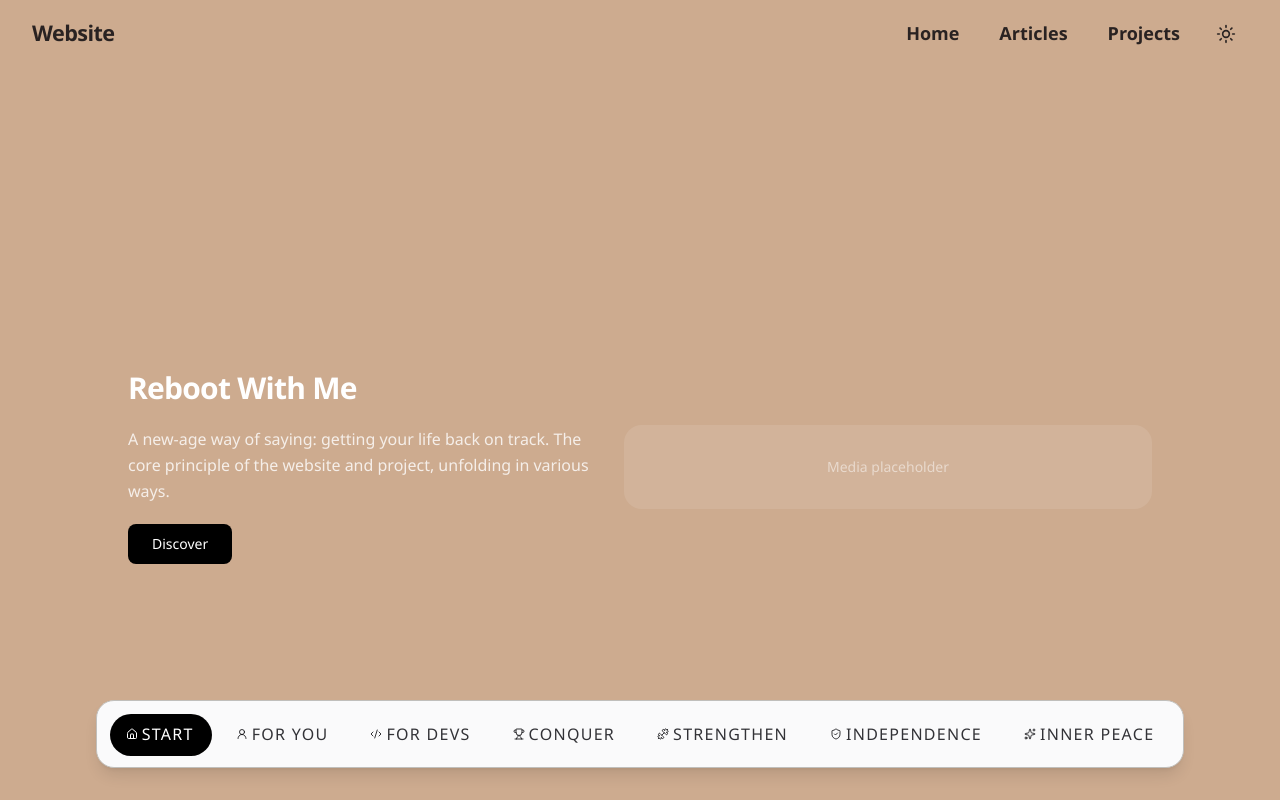
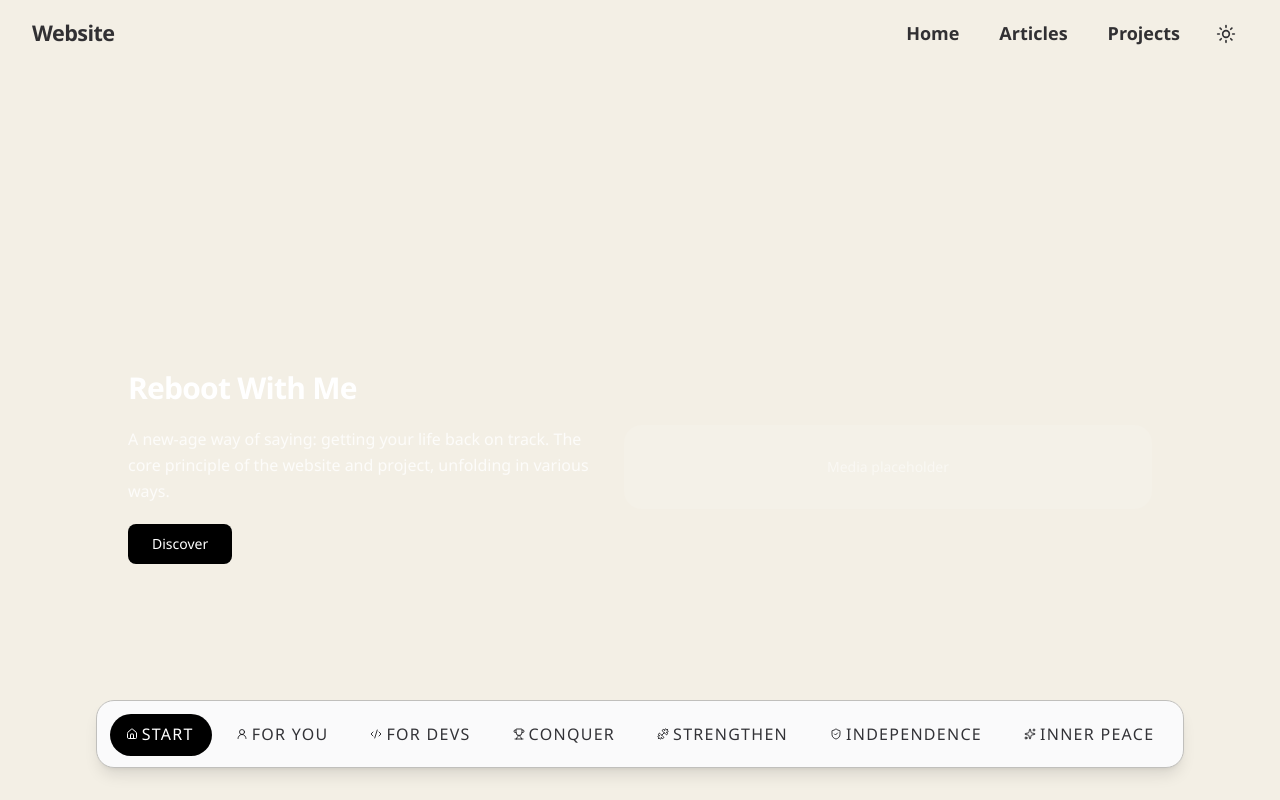
Before and after one commit to Tim-van-Oudheusden/website, a React (Vite) app in the folder front-end/: page / in a window 1280 px wide. Shown: the top 800 px of the page. Built offline with nearby package versions, Linux system fonts and the light colour scheme.

Commit message:
feat(front-end): switch page backgrounds to beige theme

```diff
--- a/front-end/src/index.css
+++ b/front-end/src/index.css
@@ -155,7 +155,7 @@
   --adw-sidebar-backdrop-color: #f2f2f4;
   --adw-sidebar-border-color: rgb(0 0 6 / 7%);
   --adw-sidebar-shade-color: rgb(0 0 6 / 7%);
-  --adw-page-brown-bg: var(--adw-brown-1);
+  --adw-page-brown-bg: var(--adw-page-beige-bg);
 
   /* Project semantic mapping (shadcn tokens) */
   --background: var(--adw-window-bg-color);
@@ -228,7 +228,7 @@
   --adw-sidebar-backdrop-color: #28282c;
   --adw-sidebar-border-color: rgb(0 0 6 / 36%);
   --adw-sidebar-shade-color: rgb(0 0 6 / 25%);
-  --adw-page-brown-bg: var(--adw-brown-1);
+  --adw-page-brown-bg: var(--adw-page-beige-bg);
   --adw-page-beige-bg: var(--adw-beige-dark);
 
   /* Project semantic mapping (shadcn tokens) */
```
Also changed, not shown: 1 other file (tests, documents, lock files or other folders).
